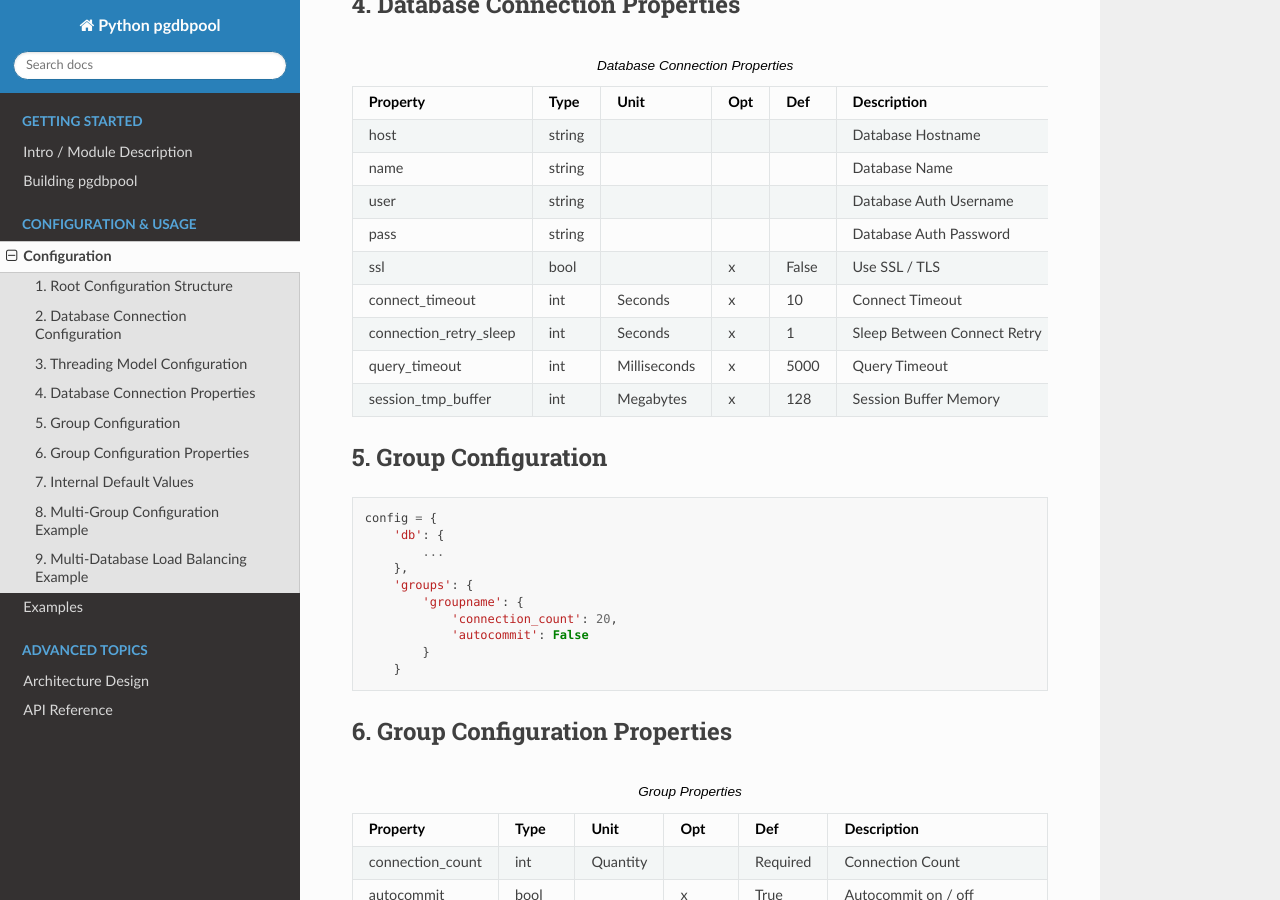
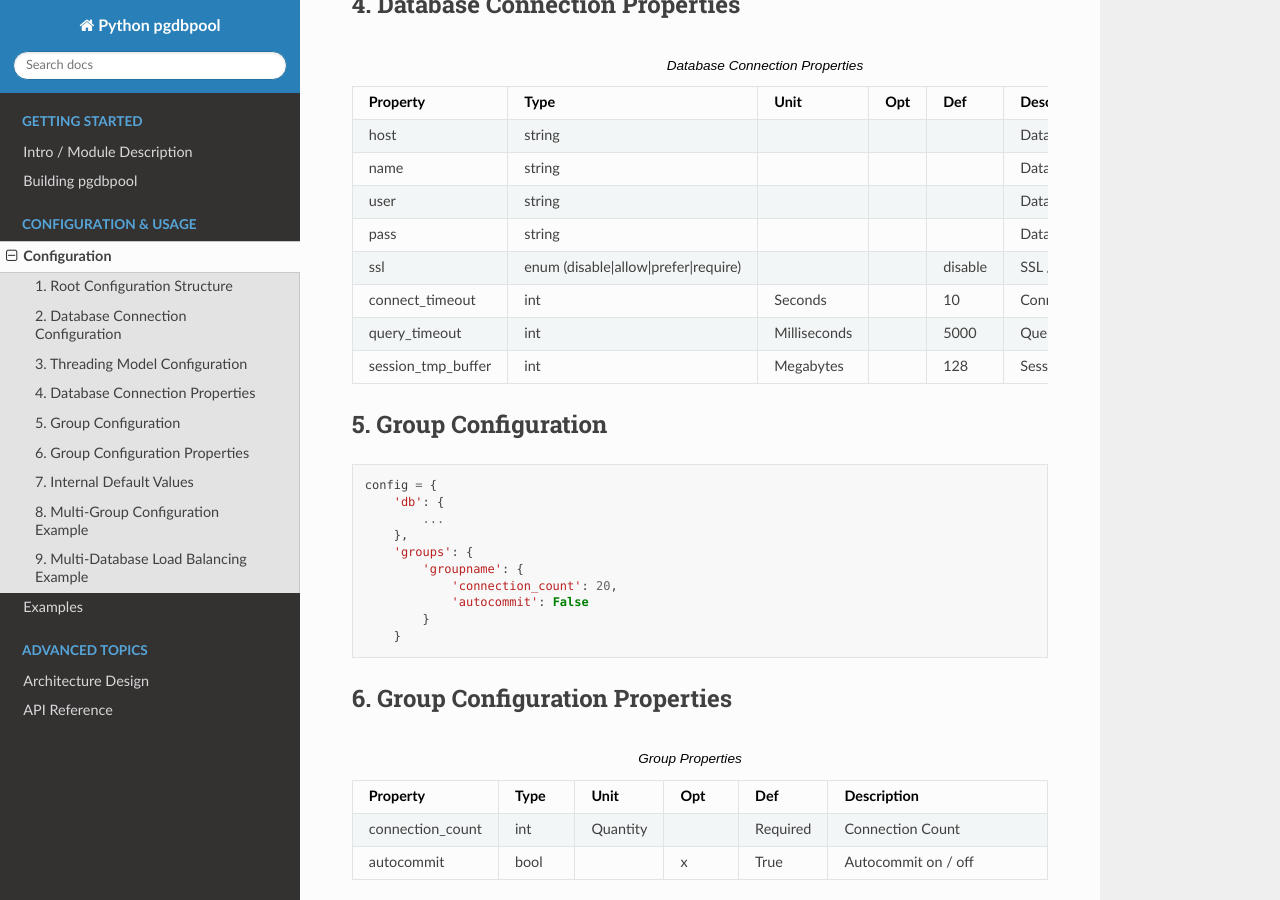
Before and after one commit to clauspruefer/python-dbpool, a Sphinx documentation site: the page built from doc/conf.py/source/config.rst, in a window 1280 px wide and 900 px high, scrolled down 1927 px. Built offline with Sphinx 7.4.7 and the Read the Docs theme 3.1.0, drawn with Linux system fonts in a browser that asks for light colours.

Commit message:
Correct default and optional settings

```diff
--- a/doc/conf.py/source/config.rst
+++ b/doc/conf.py/source/config.rst
@@ -133,33 +133,27 @@ The threading model can be configured to optimize for different deployment scena
      -
      - Database Auth Password
    * - ssl
-     - bool
+     - enum (disable|allow|prefer|require)
      -
-     - x
-     - False
-     - Use SSL / TLS
+     -
+     - disable
+     - SSL / TLS properties
    * - connect_timeout
      - int
      - Seconds
-     - x
+     -
      - 10
      - Connect Timeout
-   * - connection_retry_sleep
-     - int
-     - Seconds
-     - x
-     - 1
-     - Sleep Between Connect Retry
    * - query_timeout
      - int
      - Milliseconds
-     - x
+     -
      - 5000
      - Query Timeout
    * - session_tmp_buffer
      - int
      - Megabytes
-     - x
+     -
      - 128
      - Session Buffer Memory
 
```
